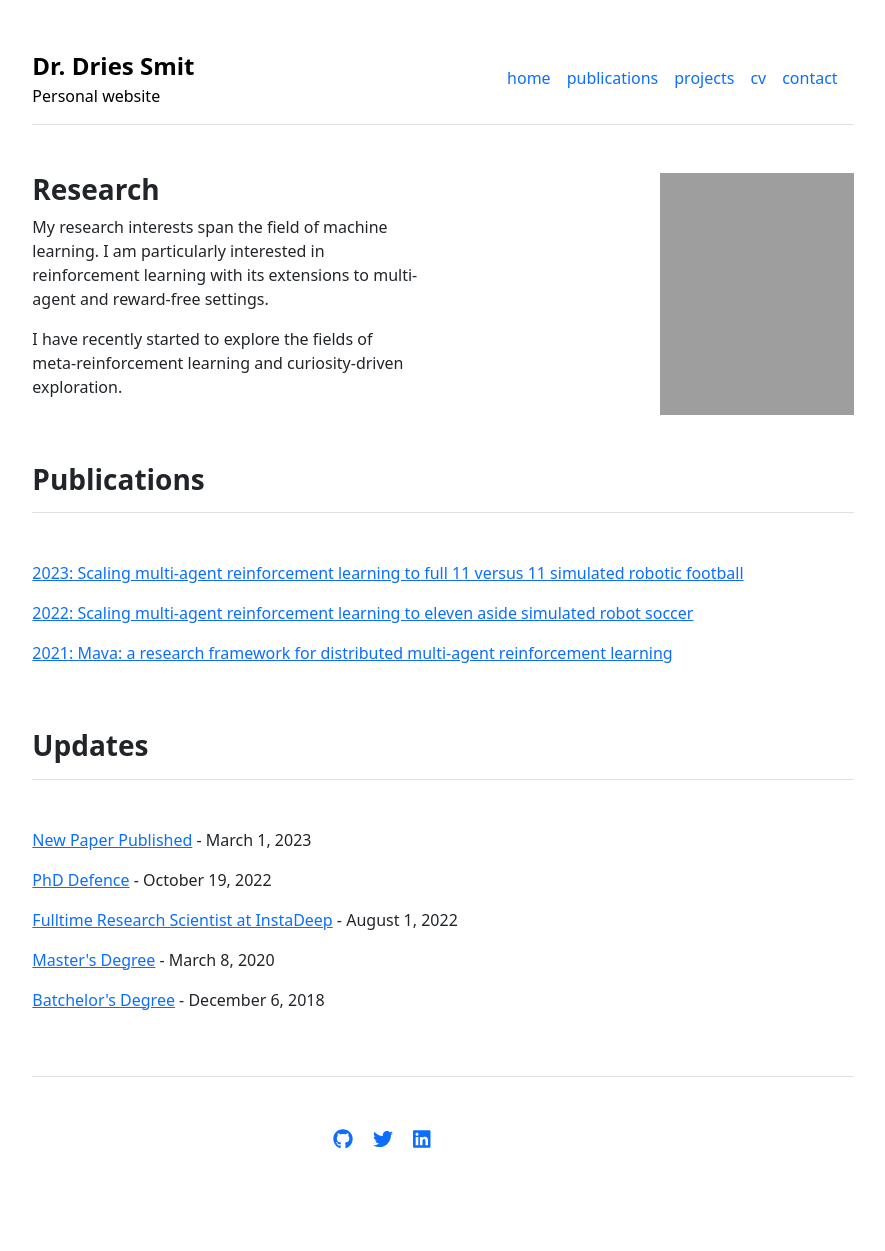
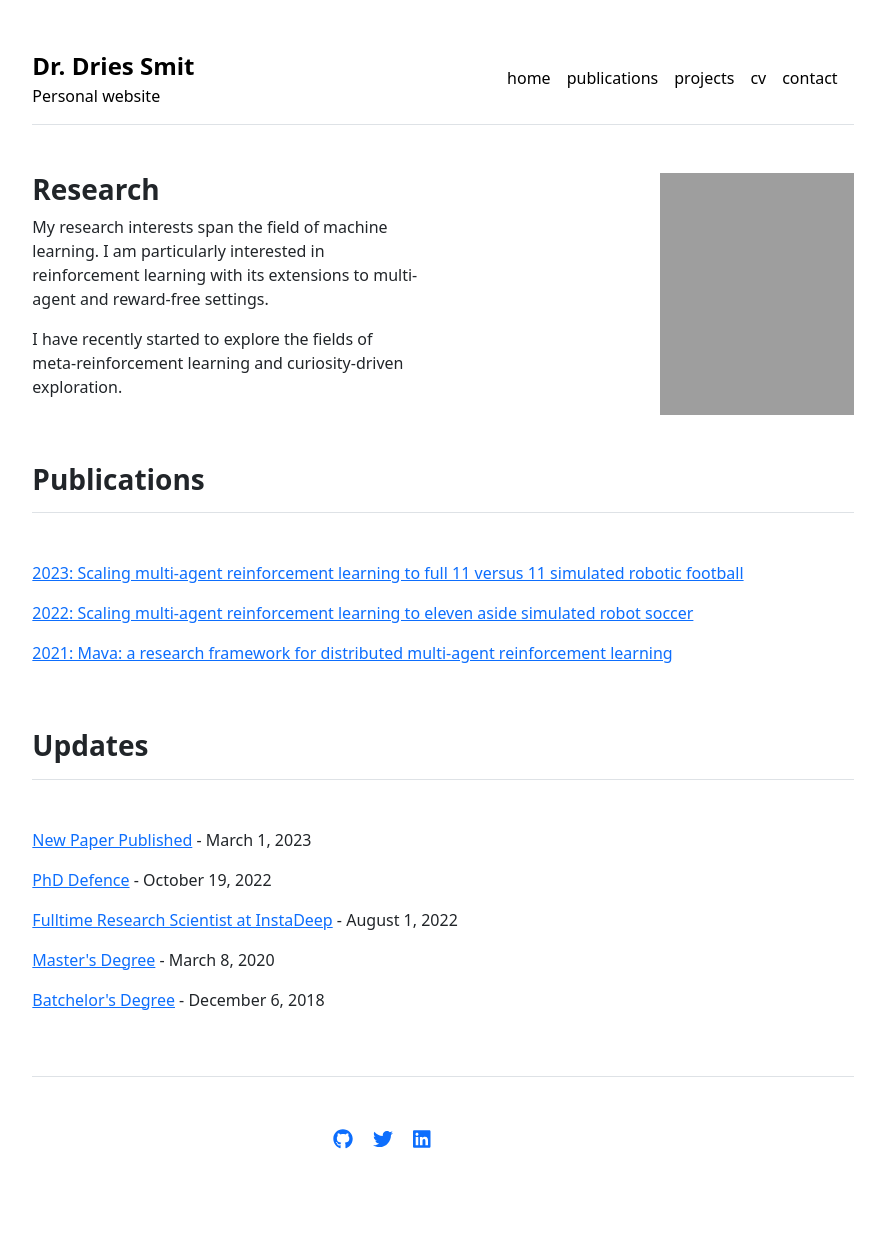
Before and after one commit to DriesSmit/DriesSmit.github.io, a Jekyll site: the page built from index.md, in a window 1280 px wide. Shown: the whole page, without its empty margins (197-1082 px from the left). Built offline with Jekyll 4.4.1, drawn with Linux system fonts in a browser that asks for light colours.

Commit message:
feat: manually add black colours to layout.

```diff
--- a/_includes/header.html
+++ b/_includes/header.html
@@ -5,14 +5,17 @@
       <span class="fs-4 fw-bold" style="color: #000000 !important;">{{ site.title }}</span>
     </a>
 
+    <!-- TODO: Fix the CSS file instead of having to set the black colour here -->
     <a href="{{ site.github.url }}/" class="d-flex align-items-center text-decoration-none">
       <span style="color: #000000 !important;">{{ site.description }}</span>
     </a>
 
   </div>
+  <!-- TODO: Fix the CSS file instead of having to set the black colour here -->
   <nav class="d-inline-flex mt-2 mt-md-0 ms-md-auto">
     {% for item in site.data.settings.menu %}
-      <a class="me-3 py-2 text-decoration-none" href="{{ site.github.url }}{{ item.url }}">{{ item.name }}</a>
+      <a class="me-3 py-2 text-decoration-none" href="{{ site.github.url }}{{ item.url }}">
+      <span style="color: #000000 !important;">{{ item.name }}</span></a>
     {% endfor %}
   </nav>
 </header>
```
